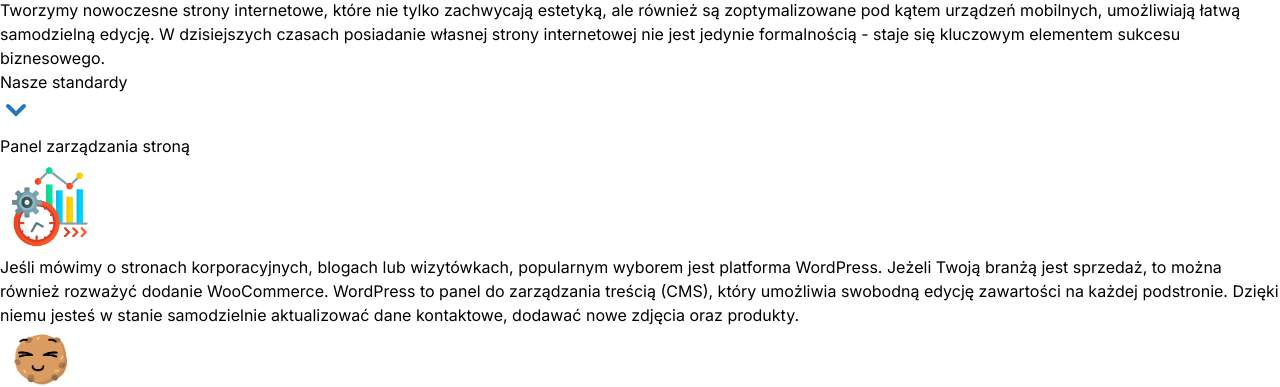
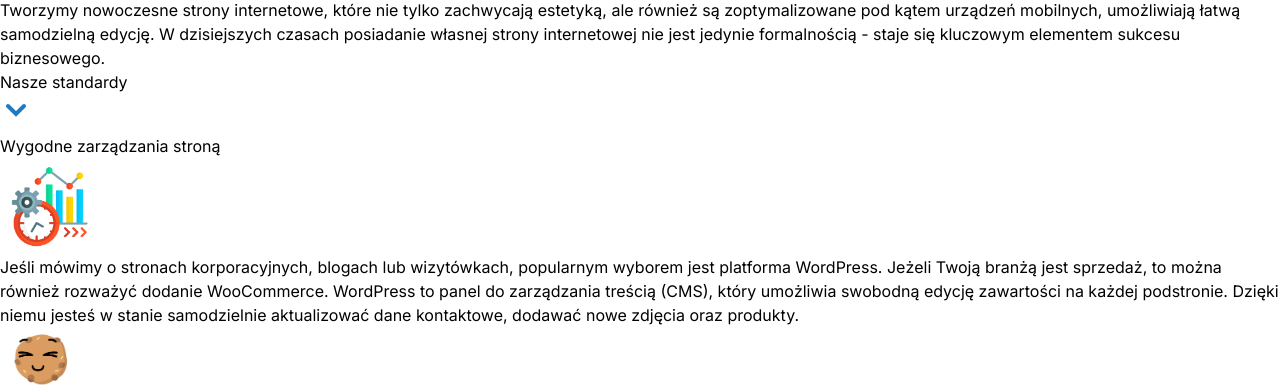
Before and after one commit to Desparion7/Modezp, a Next.js app: page / in a window 1280 px wide. Shown: the part 862-1249 px from the top of the page. Built offline with nearby package versions, Linux system fonts and the light colour scheme.

Commit message:
create standart component

```diff
--- a/components/standards.tsx
+++ b/components/standards.tsx
@@ -1,61 +1,22 @@
-'use client';
 import SectionHeader from '@/components/ui/section-header';
-import React, { useState } from 'react';
-import Image from 'next/image';
-import { motion } from 'framer-motion';
-import Path from './ui/svg-path';
-
+import React from 'react';
+import Standart from './standart';
+import { standarts } from '@/lib/data';
 
 const Standards = () => {
-	const [show, setShow] = useState(false);
-
 	return (
 		<section className='container mx-auto my-20'>
 			<div className='w-[100%] md:w-[50%] flex flex-col justify-between text-center sm:text-left'>
 				<SectionHeader>Nasze standardy</SectionHeader>
 			</div>
-			<div
-				className='flex'
-				onClick={() => {
-					setShow((prev) => !prev);
-				}}
-			>
-				<motion.svg
-					width='40'
-					height='40'
-					viewBox='0 0 30 30'
-					fill='none'
-					xmlns='http://www.w3.org/2000/svg'
-					animate={show ? 'open' : 'closed'}
-				>
-					<Path
-						d='M6 9L12 15L18 9'
-						variants={{
-							closed: { d: 'M6 9L12 15L18 9' },
-							open: { d: 'M6 15L12 9L18 15' },
-						}}
-					/>
-				</motion.svg>
-				<h3 className='text-2xl mb-3'>Panel zarządzania stroną</h3>
-			</div>
-			<div className='flex justify-center gap-3 items-center'>
-				<Image
-					src='/image/standards1.PNG'
-					width={100}
-					height={100}
-					alt='icon'
+			{standarts.map((standart, index) => (
+				<Standart
+					key={index}
+					name={standart.name}
+					imageSrc={standart.imageSrc}
+					text={standart.text}
 				/>
-				<p className='tracking-widest'>
-					Jeśli mówimy o stronach korporacyjnych, blogach lub
-					wizytówkach, popularnym wyborem jest platforma WordPress.
-					Jeżeli Twoją branżą jest sprzedaż, to można również rozważyć
-					dodanie WooCommerce. WordPress to panel do zarządzania
-					treścią (CMS), który umożliwia swobodną edycję zawartości na
-					każdej podstronie. Dzięki niemu jesteś w stanie samodzielnie
-					aktualizować dane kontaktowe, dodawać nowe zdjęcia oraz
-					produkty.
-				</p>
-			</div>
+			))}
 		</section>
 	);
 };
--- /dev/null
+++ b/components/standart.tsx
@@ -0,0 +1,51 @@
+'use client';
+import React, { useState } from 'react';
+import Image from 'next/image';
+import { motion } from 'framer-motion';
+import Path from './ui/svg-path';
+
+type StandartProps = {
+	name: string;
+	imageSrc: string;
+	text: string;
+};
+
+const Standart = ({ name, imageSrc, text }: StandartProps) => {
+	const [show, setShow] = useState(false);
+	return (
+		<div>
+			<div className='flex'>
+				<motion.svg
+					width='40'
+					height='40'
+					viewBox='0 0 30 30'
+					fill='none'
+					xmlns='http://www.w3.org/2000/svg'
+					animate={show ? 'open' : 'closed'}
+				>
+					<Path
+						d='M6 9L12 15L18 9'
+						variants={{
+							closed: { d: 'M6 9L12 15L18 9' },
+							open: { d: 'M6 15L12 9L18 15' },
+						}}
+					/>
+				</motion.svg>
+				<h3
+					className='text-2xl mb-3 cursor-pointer'
+					onClick={() => {
+						setShow((prev) => !prev);
+					}}
+				>
+					{name}
+				</h3>
+			</div>
+			<div className='flex justify-center gap-3 items-center'>
+				<Image src={imageSrc} width={100} height={100} alt='icon' />
+				<p className='tracking-widest'>{text}</p>
+			</div>
+		</div>
+	);
+};
+
+export default Standart;
--- a/lib/data.ts
+++ b/lib/data.ts
@@ -24,3 +24,11 @@ export const links = [
 		hash: '#contact',
 	},
 ] as const;
+
+export const standarts = [
+	{
+		name: 'Wygodne zarządzania stroną',
+		imageSrc: '/image/standards1.PNG',
+		text: '	Jeśli mówimy o stronach korporacyjnych, blogach lub	wizytówkach, popularnym wyborem jest platforma WordPress. Jeżeli Twoją branżą jest sprzedaż, to można również rozważyć dodanie WooCommerce. WordPress to panel do zarządzania treścią (CMS), który umożliwia swobodną edycję zawartości na każdej podstronie. Dzięki niemu jesteś w stanie samodzielnie	aktualizować dane kontaktowe, dodawać nowe zdjęcia oraz produkty.',
+	},
+];
```
